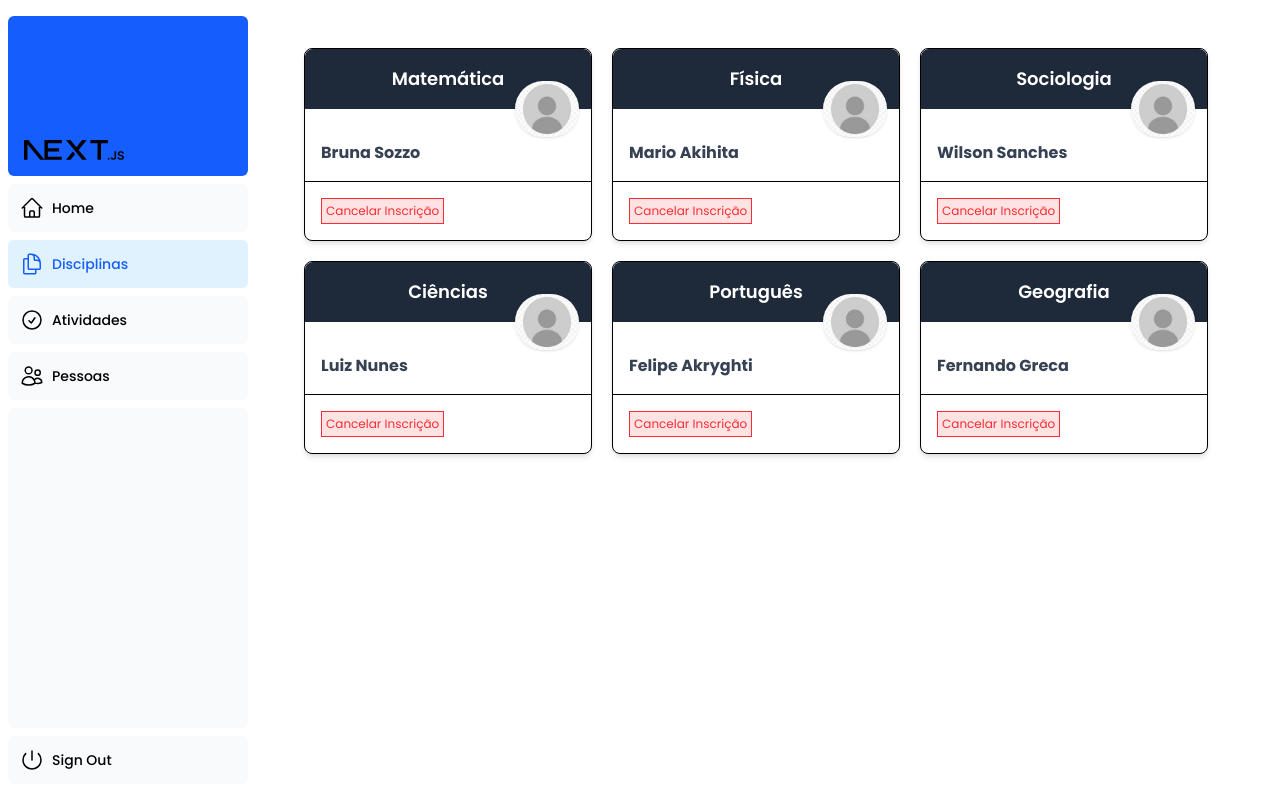
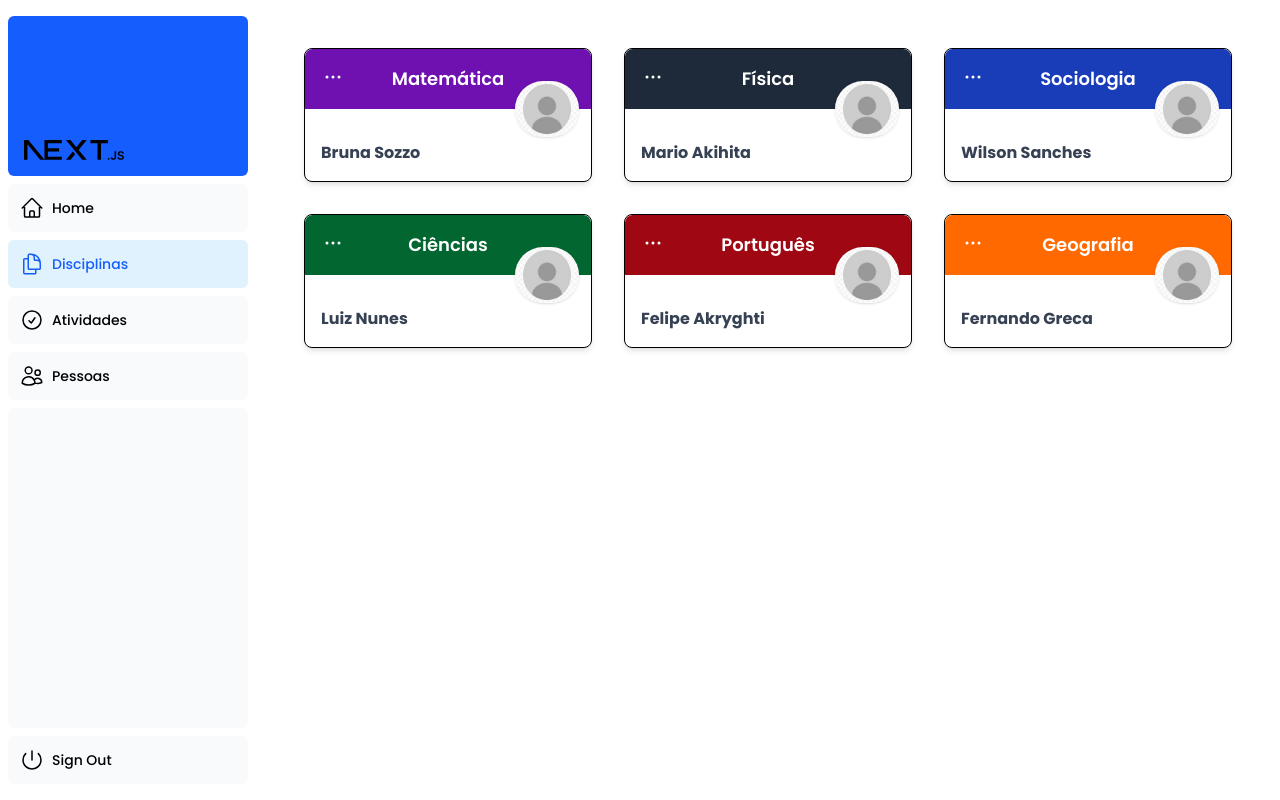
Before and after one commit to FernandoGreca/class-hub, a Next.js app in the folder front/: page /dashboard/disciplinas in a window 1280 px wide. Built offline with nearby package versions, Linux system fonts and the light colour scheme; sample sign-in values are in the browser's storage.

Commit message:
Adicionand botão de Opções em Disciplinas

```diff
--- a/front/src/app/dashboard/disciplinas/page.tsx
+++ b/front/src/app/dashboard/disciplinas/page.tsx
@@ -24,7 +24,7 @@ export default function Dashboard() {
 
   return (
     <>
-      <div className="flex flex-wrap gap-5">
+      <div className="flex flex-wrap gap-8">
         <Card nomeDisciplina={"Matemática"} fotoPerfil={undefined} nomeProfessor={"Bruna Sozzo"} buttonBgColor="purple" buttonBgColorHover="purple" />
         <Card nomeDisciplina={"Física"} fotoPerfil={undefined} nomeProfessor={"Mario Akihita"}  />
         <Card nomeDisciplina={"Sociologia"} fotoPerfil={undefined} nomeProfessor={"Wilson Sanches"} buttonBgColor="blue" buttonBgColorHover="blue" />
--- a/front/src/app/ui/dashboard/cards.tsx
+++ b/front/src/app/ui/dashboard/cards.tsx
@@ -1,7 +1,8 @@
 "use client";
 import { useRouter } from "next/navigation";
+import Dropdown from "./dropdown";
+import { useState, useEffect } from "react";
 
-// Mapeamento de cores
 const colorMapping: Record<string, string> = {
   red: "bg-red-800",
   blue: "bg-blue-800",
@@ -10,8 +11,9 @@ const colorMapping: Record<string, string> = {
   purple: "bg-purple-800",
   orange: "bg-orange-500",
   pink: "bg-pink-800",
-    gray: "bg-gray-800", // Você pode adicionar mais cores aqui
+  gray: "bg-gray-800",
 };
+
 const colorMappingHover: Record<string, string> = {
   red: "hover:bg-red-700",
   blue: "hover:bg-blue-700",
@@ -20,37 +22,58 @@ const colorMappingHover: Record<string, string> = {
   purple: "hover:bg-purple-700",
   orange: "hover:bg-orange-400",
   pink: "hover:bg-pink-700",
-    gray: "hover:bg-gray-700", // Você pode adicionar mais cores aqui
+  gray: "hover:bg-gray-700",
 };
 
 interface CardProps {
   nomeDisciplina: string;
-    fotoPerfil?: string; // Opcional
+  fotoPerfil?: string;
   nomeProfessor: string;
-    buttonBgColor?: string; // Novo parâmetro para a cor do fundo do botão
-    buttonBgColorHover?: string; // Novo parâmetro para a cor do fundo do botão
+  buttonBgColor?: string;
+  buttonBgColorHover?: string;
 }
 
 export default function Card({ nomeDisciplina, fotoPerfil, nomeProfessor, buttonBgColor = "gray", buttonBgColorHover = "gray" }: CardProps) {
   const router = useRouter();
+  const [isMobile, setIsMobile] = useState(false);
+
+  useEffect(() => {
+    const handleResize = () => {
+      setIsMobile(window.innerWidth < 768);
+    };
+
+    handleResize();
+    window.addEventListener("resize", handleResize);
+    return () => window.removeEventListener("resize", handleResize);
+  }, []);
 
   const irParaAtividades = () => {
     router.push(`/dashboard/disciplinas/atividades?disciplina=${encodeURIComponent(nomeDisciplina)}`);
   };
 
   return (
-        <div className="w-72 bg-white rounded-lg shadow-md border transition-transform hover:scale-105" onClick={irParaAtividades}>
-            <button className={`w-full cursor-pointer rounded-t-lg text-center bg-gray-800 hover:bg-gray-700`} onClick={irParaAtividades}>
+    <div className="relative will-change-transform transition-transform duration-300 ease-in-out hover:scale-105">
+      <div
+        className={`w-72 bg-white rounded-lg shadow-md border transition-transform transform-gpu ${isMobile ? "cursor-pointer" : ""}`}
+        onClick={isMobile ? irParaAtividades : undefined}
+      >
+        <button
+          className={` w-full cursor-pointer rounded-t-lg text-center ${colorMapping[buttonBgColor] || "bg-gray-800"} ${colorMappingHover[buttonBgColorHover] || "hover:bg-gray-700"}`}
+          onClick={isMobile ? (e) => e.stopPropagation() : irParaAtividades}
+        >
           <div className="flex justify-center text-white p-4 rounded-t-lg relative">
             <h2 className="text-lg font-semibold truncate max-w-[calc(100%-4.5rem)]">{nomeDisciplina}</h2>
           </div>
         </button>
+
         <div className="relative p-4">
           <img src={fotoPerfil || "/fotoPerfil.jpeg"} alt="Foto Perfil" className="w-16 h-14 rounded-full absolute -top-7 right-3 shadow" />
           <p className="text-gray-700 font-bold mt-4">{nomeProfessor}</p>
         </div>
-            <div className="flex justify-between p-4 border-t">
-                <button className="hidden md:block text-gray-500 text-xs text-red-500 border-1 p-1 bg-red-100 hover:text-red-700 cursor-pointer hover:text-gray-700">Cancelar Inscrição</button>
+
+        <div className="absolute top-2 left-2 z-[9999]">
+          <Dropdown nomeDisciplina={nomeDisciplina} />
+        </div>
       </div>
     </div>
   );
--- a/front/src/app/ui/dashboard/dropdown.tsx
+++ b/front/src/app/ui/dashboard/dropdown.tsx
@@ -1,32 +1,73 @@
-'use client'
-import { useState } from "react";
+"use client";
+import { useRouter } from "next/navigation";
+import { useState, useEffect, useRef } from "react";
+import { EllipsisHorizontalIcon } from '@heroicons/react/24/solid'; // Importando o ícone
 
-export default function Dropdown() {
-  const [isOpen, setIsOpen] = useState(false);
+interface DropdownProps {
+  nomeDisciplina: string;
+}
+
+export default function Dropdown({ nomeDisciplina }: DropdownProps) {
+  const [open, setOpen] = useState(false);
+  const router = useRouter();
+  const dropdownRef = useRef<HTMLDivElement>(null);
+
+  const irParaAtividades = (e: React.MouseEvent) => {
+    e.stopPropagation();
+    router.push(`/dashboard/disciplinas/atividades?disciplina=${encodeURIComponent(nomeDisciplina)}`);
+    setOpen(false);
+  };
+
+  // Fechar Dropdown ao clicar fora
+  useEffect(() => {
+    const handleClickOutside = (event: MouseEvent) => {
+      if (dropdownRef.current && !dropdownRef.current.contains(event.target as Node)) {
+        setOpen(false);
+      }
+    };
+
+    if (open) {
+      document.addEventListener("mousedown", handleClickOutside);
+    } else {
+      document.removeEventListener("mousedown", handleClickOutside);
+    }
+
+    return () => {
+      document.removeEventListener("mousedown", handleClickOutside);
+    };
+  }, [open]);
 
   return (
-    <div className="relative inline-block text-left">
-      {/* Botão para abrir o dropdown */}
+    <div className="relative z-[9999]" ref={dropdownRef}>
       <button
-        onClick={() => setIsOpen(!isOpen)}
-        className="px-4 py-2 bg-blue-500 text-white rounded-md hover:bg-blue-600"
+        className="p-2 cursor-pointer rounded-md hover:bg-[rgba(0,0,0,0.5)] duration-300"
+        onClick={(e) => {
+          e.stopPropagation();
+          setOpen(!open);
+        }}
       >
-        Menu
+         <EllipsisHorizontalIcon className="w-6 h-6 text-white" />
       </button>
 
-      {/* Opções do dropdown */}
-      {isOpen && (
-        <div className="absolute mt-2 w-48 bg-white border rounded-md shadow-lg">
-          <a href="#" className="block px-4 py-2 text-gray-700 hover:bg-gray-100">
-            Opção 1
-          </a>
-          <a href="#" className="block px-4 py-2 text-gray-700 hover:bg-gray-100">
-            Opção 2
-          </a>
-          <a href="#" className="block px-4 py-2 text-gray-700 hover:bg-gray-100">
-            Opção 3
-          </a>
-        </div>
+      {open && (
+        <ul className="absolute text-sm mt-2 w-45 bg-white border rounded-md shadow-lg z-[9999]">
+          <li>
+            <button
+              className="w-full text-left px-4 py-2 hover:bg-gray-200 rounded-md"
+              onClick={irParaAtividades}
+            >
+              Ir para atividades
+            </button>
+          </li>
+          <li>
+            <button
+              className="w-full text-left font-bold px-4 py-2 hover:bg-red-100 rounded-md text-red-500"
+              onClick={(e) => e.stopPropagation()}
+            >
+              Cancelar Inscrição
+            </button>
+          </li>
+        </ul>
       )}
     </div>
   );
```
Lines whose indentation alone changed are shown as unchanged.
